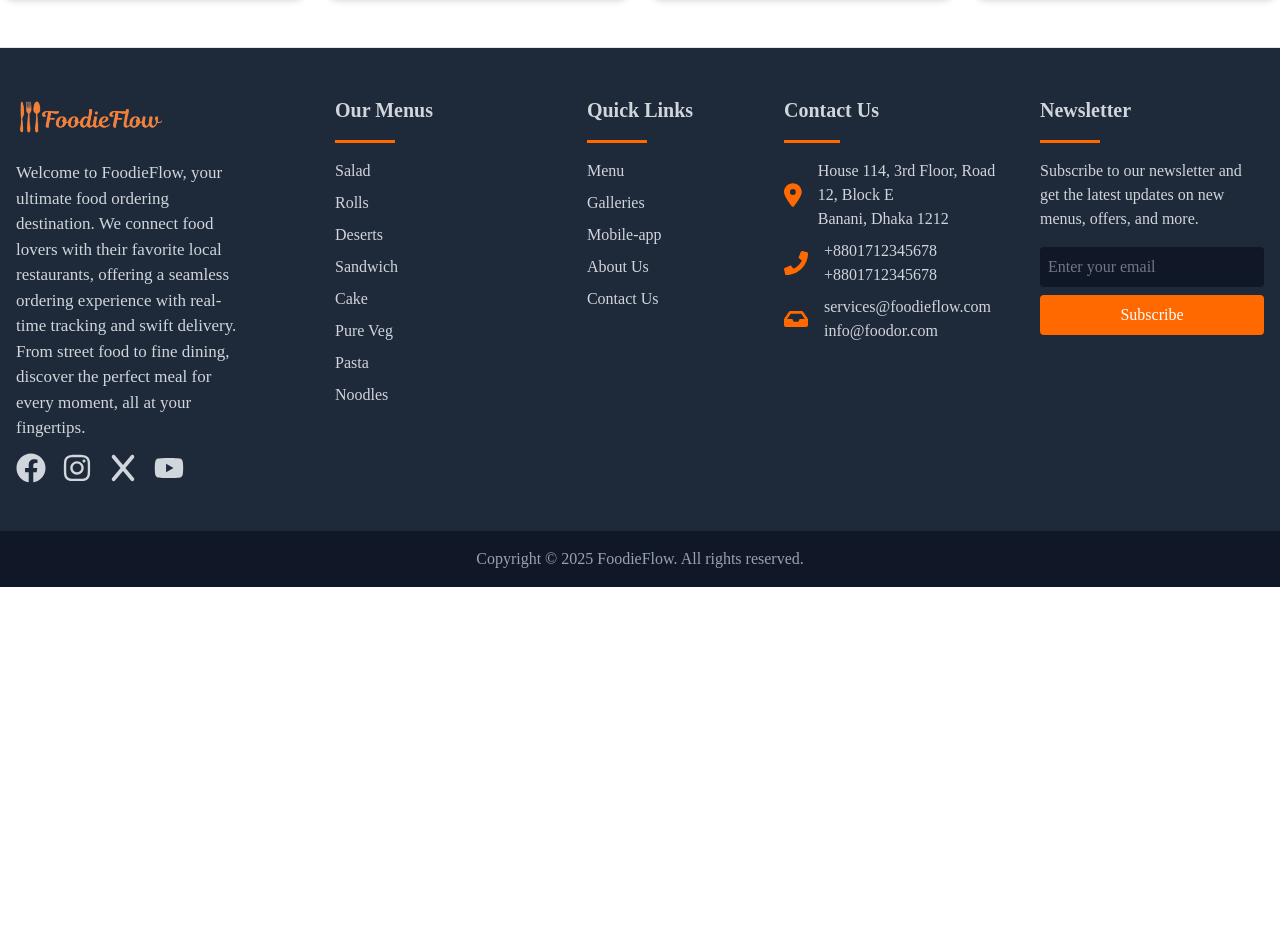
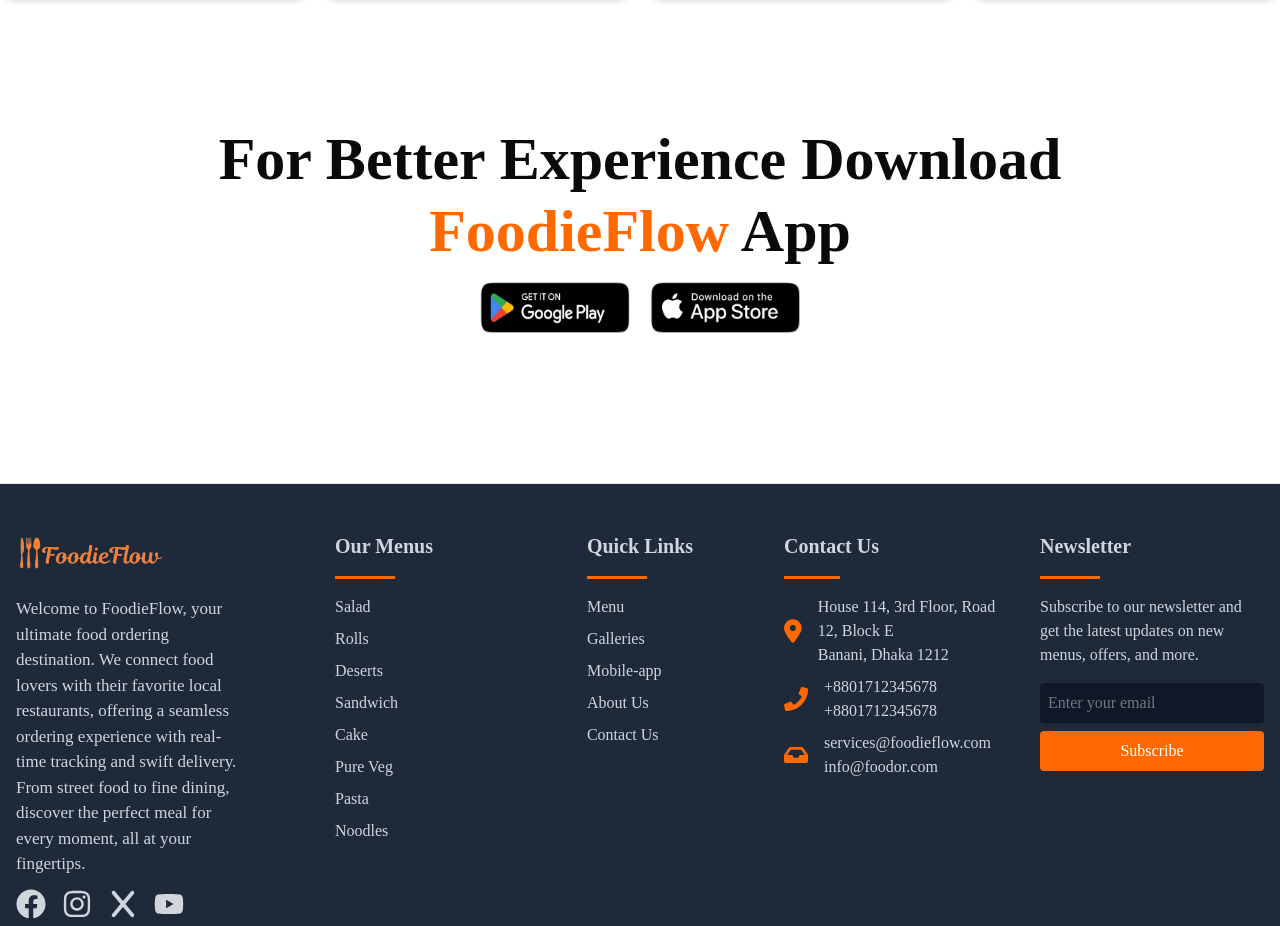
Before and after one commit to rajibdas51/FoodieFlow, a Next.js app in the folder client/: page / in a window 1280 px wide. Shown: the part 4723-5649 px from the top of the page. Before the commit the page ends 5310 px from the top, so only its background shows below. Built offline with nearby package versions, Linux system fonts and the light colour scheme.

Commit message:
add AppDownload component

```diff
--- a/client/src/app/page.tsx
+++ b/client/src/app/page.tsx
@@ -1,4 +1,5 @@
 'use client';
+import AppDownload from '@/components/AppDownload/AppDownload';
 import ExploreMenu from '@/components/ExploreMenu/ExploreMenu';
 import FoodDisplay from '@/components/FoodDisplay/FoodDisplay';
 import Hero from '@/components/Header/Hero';
@@ -12,6 +13,7 @@
       <Hero />
       <ExploreMenu category={category} setCategory={setCategory} />
       <FoodDisplay category={category} />
+      <AppDownload />
     </div>
   );
 }
--- /dev/null
+++ b/client/src/components/AppDownload/AppDownload.tsx
@@ -0,0 +1,39 @@
+import { assets } from '@/assets/frontend_assets/assets';
+import Image from 'next/image';
+import React from 'react';
+
+const AppDownload = () => {
+  return (
+    <div
+      className='m-auto my-[100px] lg:my-[130px] text-center '
+      id='app-download'
+    >
+      <h3 className='text-3xl lg:text-6xl font-bold tracking-light '>
+        For Better Experience Download
+      </h3>
+      <h3 className='text-3xl lg:text-6xl font-bold tracking-light pt-3'>
+        <span className='inline-block text-orange-500'>FoodieFlow</span> App
+      </h3>
+      <div className='flex justify-center space-x-5 py-5 '>
+        <Image
+          src={assets.play_store}
+          alt='Play Store'
+          width={100}
+          height={100}
+          quality={100}
+          className='w-[150px] max-w-[180px] cursor-pointer'
+        />
+        <Image
+          src={assets.app_store}
+          alt='Play Store'
+          width={100}
+          height={100}
+          quality={100}
+          className='w-[150px] max-w-[180px] cursor-pointer'
+        />
+      </div>
+    </div>
+  );
+};
+
+export default AppDownload;
```
